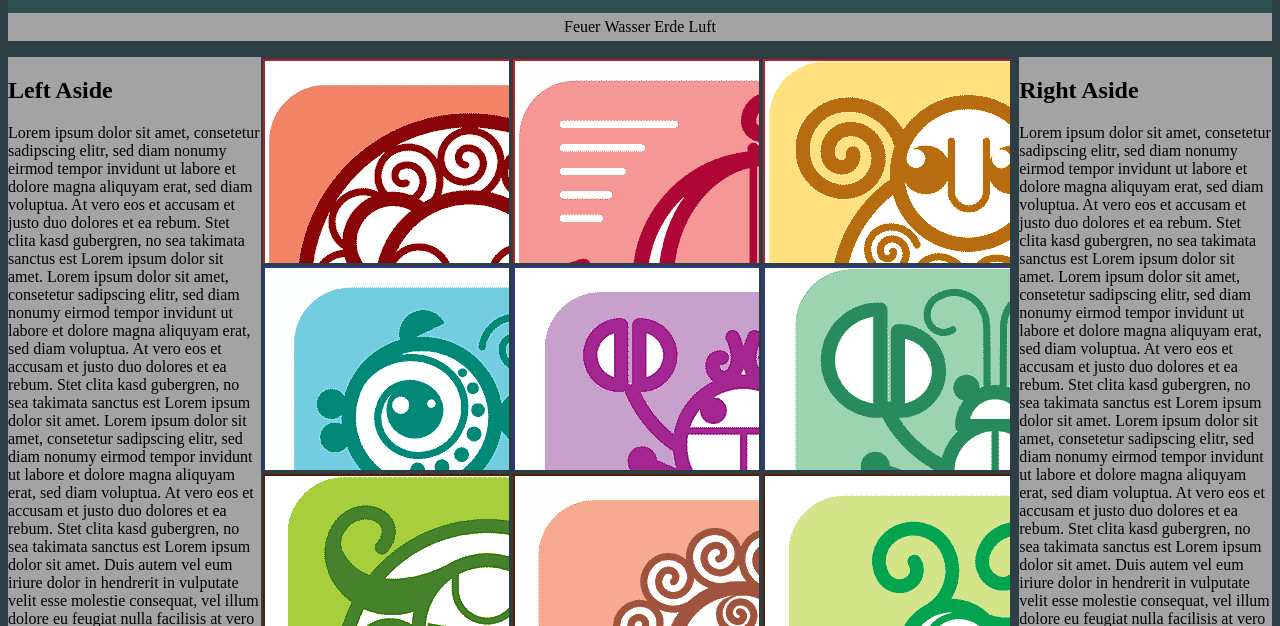
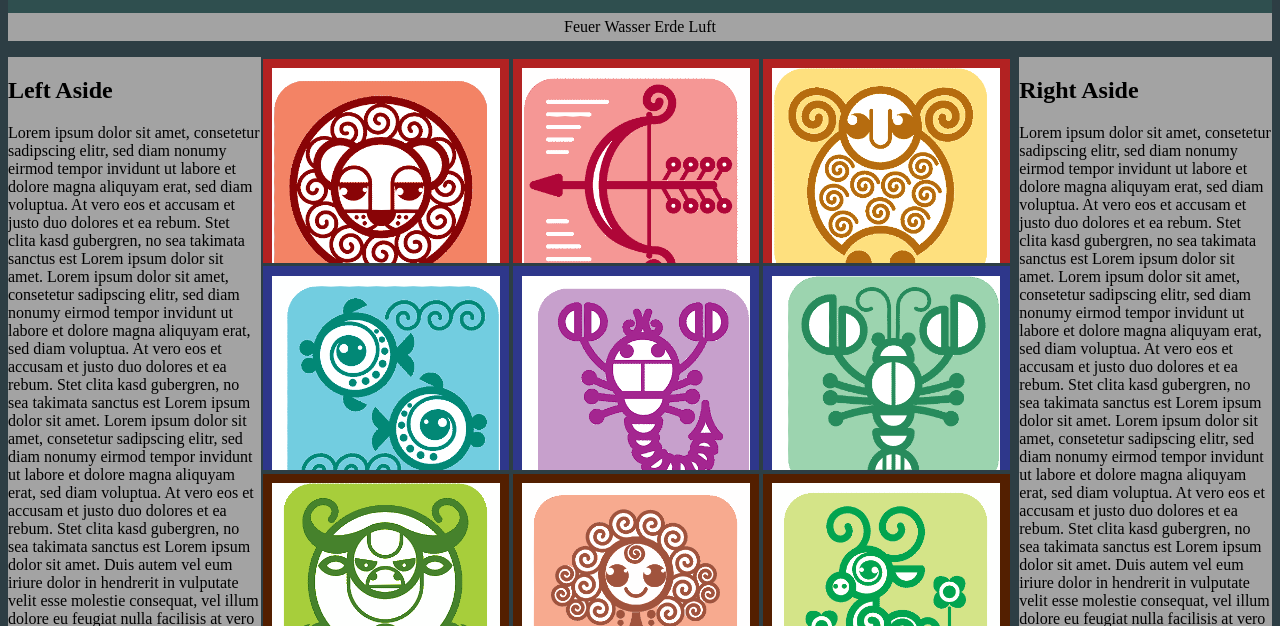
Before and after one commit to marcok06/EIA2, a plain HTML site: page Aufgabe5/index.html in a window 1280 px wide. Shown: the part 102-728 px from the top of the page. Drawn offline with Linux system fonts and the light colour scheme.

Commit message:
Update stylesheet.css

```diff
--- a/Aufgabe5/stylesheet.css
+++ b/Aufgabe5/stylesheet.css
@@ -95,3 +95,9 @@ body
 {
     background-color: rgb(45, 62, 68)
 }
+
+img
+{
+    margin: 3%;
+    width: 94%;
+}
```
